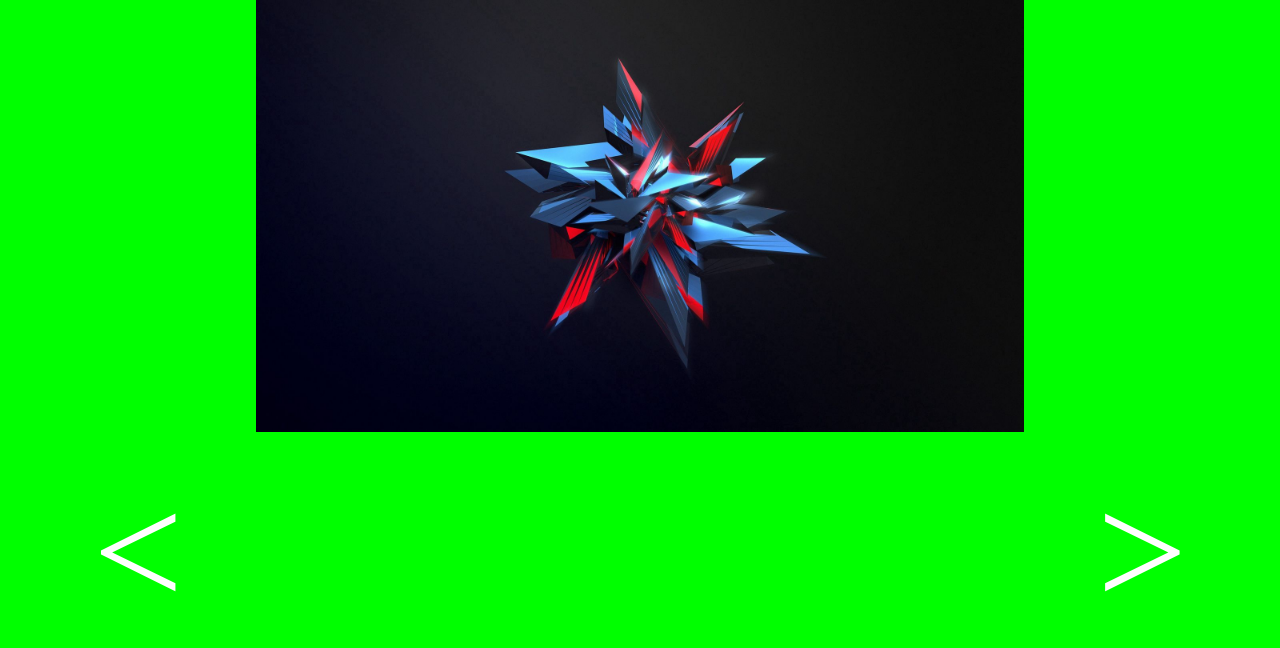
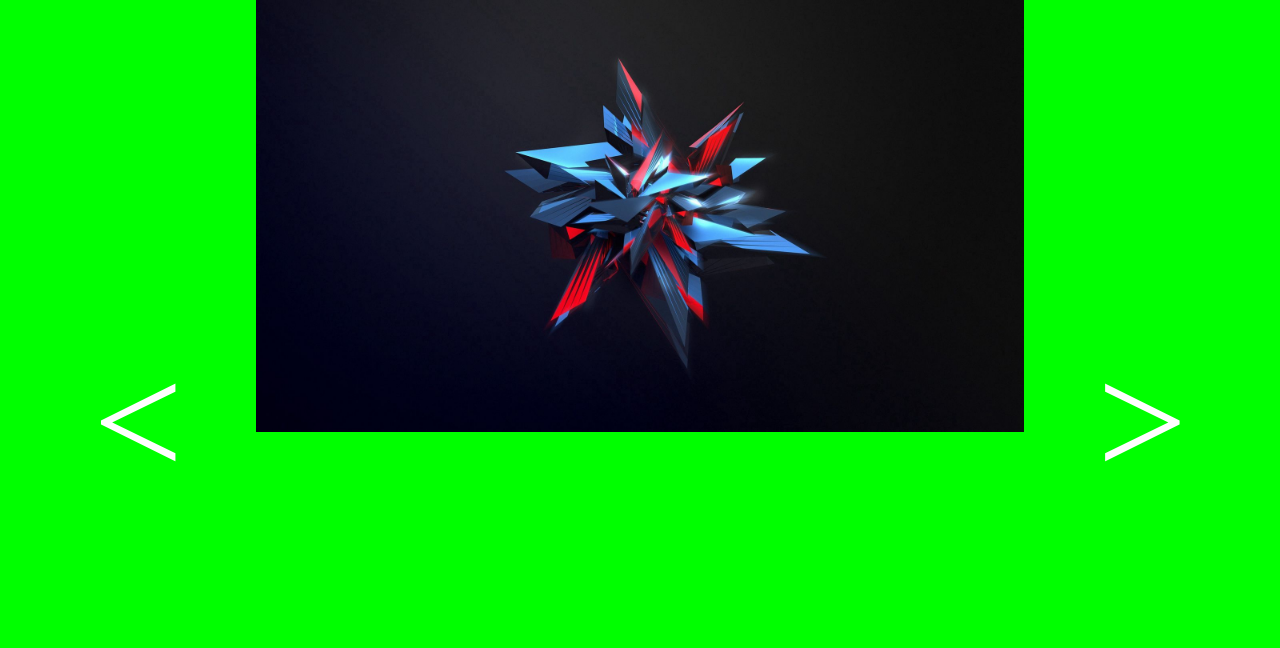
Before and after one commit to RandomNotTakenName/CarouselTest, a plain HTML site: page index.html in a window 1280 px wide. Drawn offline with Linux system fonts and the light colour scheme.

Commit message:
Update style.css

```diff
--- a/style.css
+++ b/style.css
@@ -23,11 +23,11 @@ background-color: lime;
     color: white;
     float: left;
     margin: 10px;
-    height: 1060px;
+    height: 100vh;
     width: 20%;
     font-size: 10em;
     text-align: center;
-    padding-top: calc(530px - 5rem);
+    padding-top: calc(50vh - 5rem);
 }
 
 .buttonRight {
```
